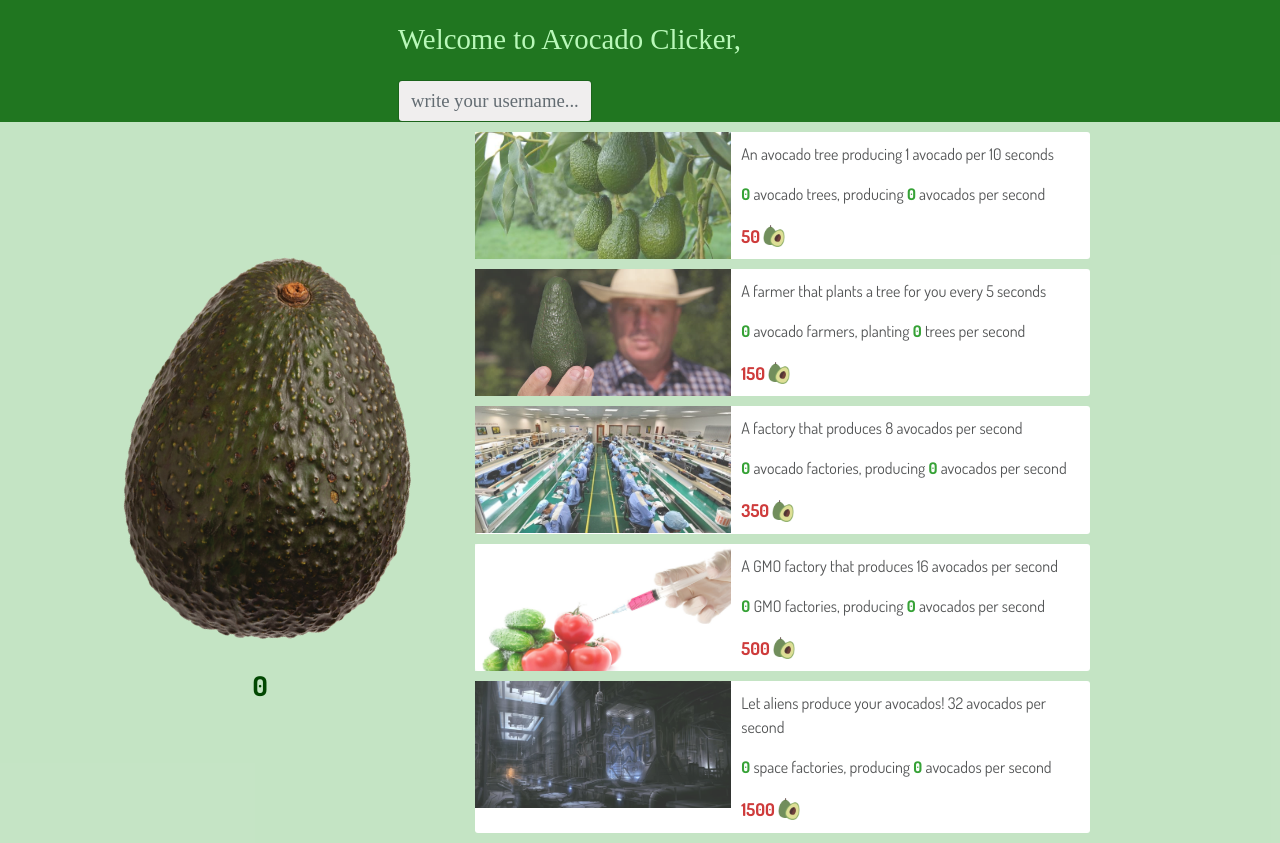
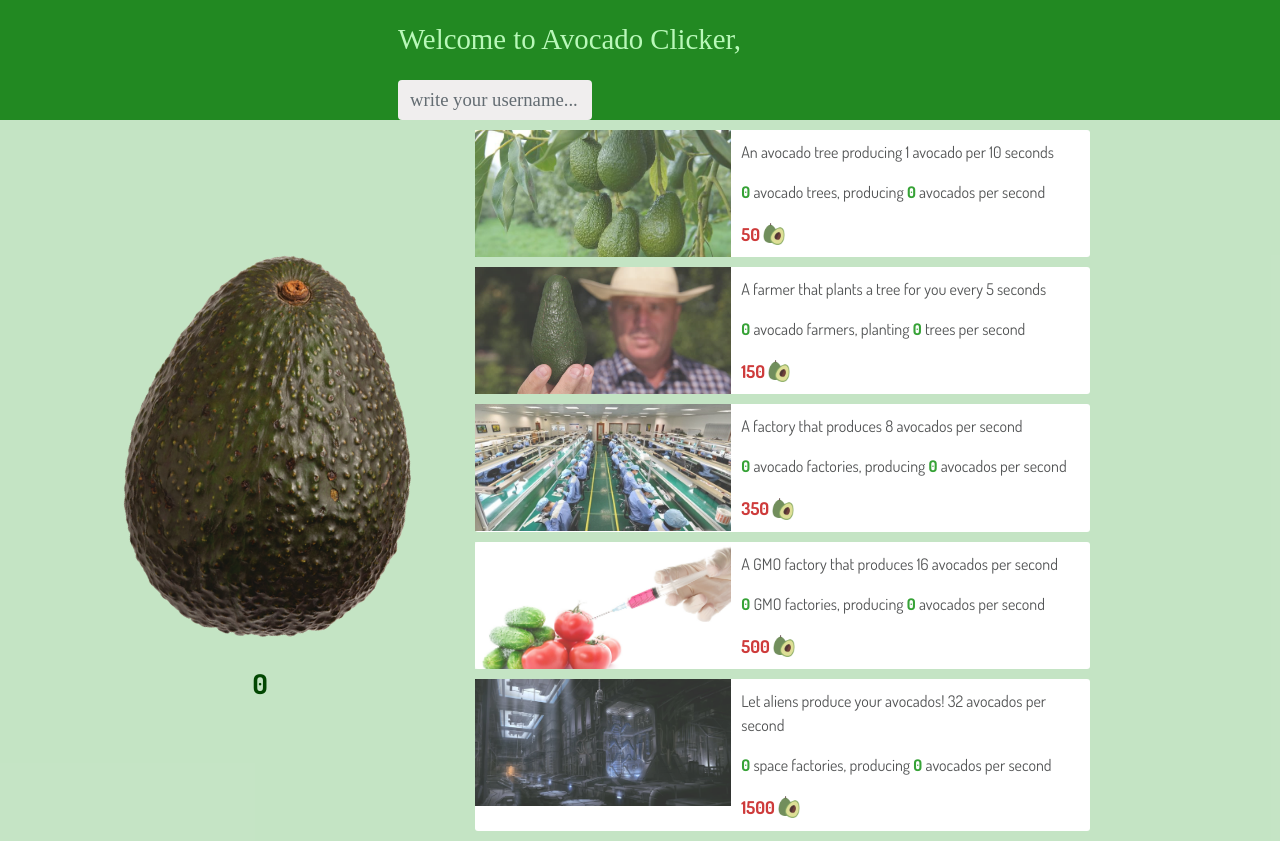
Before and after one commit to juliagulliksson/incremental-game-react, a React app: page / in a window 1280 px wide. Built offline with nearby package versions, Linux system fonts and the light colour scheme; a web font is replaced by a local one.

Commit message:
Minor corrections

```diff
--- a/src/App.css
+++ b/src/App.css
@@ -11,7 +11,7 @@ main{
 }
 
 .username-input{
-  background-color: rgba(2, 100, 2, 0.877);
+  background-color: rgba(4, 121, 4, 0.877);
   text-align: center;
 }
 
@@ -34,6 +34,7 @@ input.form-control{
   float: left;
   margin-top: 3px;
   font-size: 0.65em;
+  border: 0;
 }
 
 .clear{
--- a/src/components/Avocado.js
+++ b/src/components/Avocado.js
@@ -8,7 +8,7 @@ export default class Avocado extends Component {
   }
 
   toggleClass = (bool) => {
-    this.setState({active: bool})
+    this.setState({active: bool});
   }
 
   render(){
@@ -27,7 +27,6 @@ export default class Avocado extends Component {
           </div>
         </div>
       </div>
-
-    )
+    );
   }
 }
--- a/src/components/Content.js
+++ b/src/components/Content.js
@@ -9,6 +9,6 @@ export default function Content(){
       <main>
         <Game />
       </main>
-      </React.Fragment>
+    </React.Fragment>
   );
 }
--- a/src/components/Game.js
+++ b/src/components/Game.js
@@ -138,7 +138,6 @@ export default class Game extends Component {
                         Image = { GMOImage }
                         ProductionAmount = { this.state.amountOfGMOFactories * 16 } />
 
-
               <Upgrade  Cost = { this.state.spaceFactoryCost }
                         handleClick = { this.buySpaceFactory }
                         Amount = { this.state.amountOfSpaceFactories }
```
